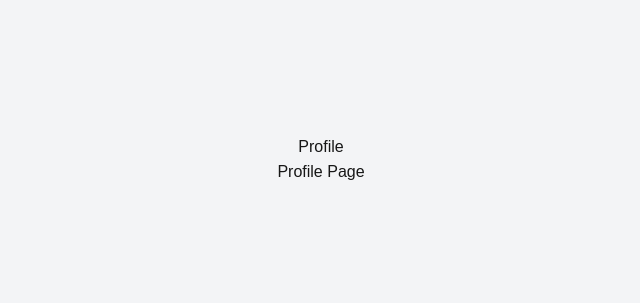
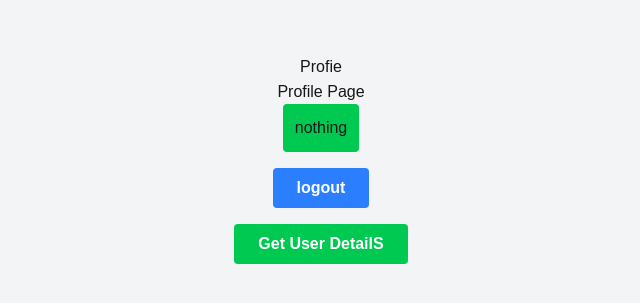
Before and after one commit to Kaab-Bhinder/next_auth, a Next.js app: page /profile in a window 1280 px wide. Shown: the part 241-544 px from the top of the page, without its empty margins (319-959 px from the left). Built offline with nearby package versions, Linux system fonts and the light colour scheme; no server answers.

Commit message:
added middleware plus me route

```diff
--- /dev/null
+++ b/src/app/api/users/logout/route.ts
@@ -0,0 +1,16 @@
+import {NextResponse} from 'next/server';
+export async function GET(){
+  try{
+    const response=NextResponse.json({
+      message:'Logout successful',
+      success:true
+    });
+    response.cookies.set('token','',
+      {httpOnly:true,expires:new Date(0)});
+      return response;
+  }
+  catch(error:any){
+    return NextResponse.json({error:error.message},{status:500});
+  }
+
+}
--- /dev/null
+++ b/src/app/api/users/me/route.ts
@@ -0,0 +1,18 @@
+import { getDataFromToken } from "@/helpers/getDataFromToken";
+import { NextRequest, NextResponse } from "next/server";
+import User from "@/models/userModel";
+import {connect } from "@/dbConfig/dbConfig";
+connect();
+export async function GET(request: NextRequest) {
+  try {
+   const userID= await getDataFromToken(request);
+   const user =await User.findOne({_id:userID}).select("-password")
+  return NextResponse.json ({
+    message:"User Found"
+  ,data:user,
+  success:true
+  })
+  } catch (error: any) {
+    return NextResponse.json({ error: error.message }, { status: 500 });
+  }
+}
--- a/src/app/profile/[id]/page.tsx
+++ b/src/app/profile/[id]/page.tsx
@@ -1,6 +1,23 @@
+"use client";
+import axios from "axios";
+import { useRouter, useParams } from "next/navigation";
 import React from "react";
+import toast from "react-hot-toast";
 
-const page = ({ params }: any) => {
+const page = () => {
+  const router = useRouter();
+  const params = useParams();
+  const logout = async () => {
+    try {
+      const response = await axios.get("/api/users/logout");
+      toast.success("Logout successful");
+      console.log(response.data);
+      router.push("/login");
+    } catch (err: any) {
+      console.log(err.message);
+      toast.error(err.message);
+    }
+  };
   return (
     <div className="flex flex-col justify-center items-center min-h-screen bg-gray-100">
       <h1>Profile</h1>
@@ -9,6 +26,12 @@ const page = ({ params }: any) => {
         Profile Page
         {params.id}
       </p>
+      <button
+        onClick={logout}
+        className="bg-blue-500 mt-4 px-6 hover:bg-blue-700 text-white font-bold py-2 rounded not-last:"
+      >
+        logout
+      </button>
     </div>
   );
 };
--- a/src/app/profile/page.tsx
+++ b/src/app/profile/page.tsx
@@ -1,12 +1,70 @@
-import React from "react";
+"use client";
+import axios from "axios";
+import { useRouter } from "next/navigation";
+import React, { useEffect } from "react";
+import toast from "react-hot-toast";
+import Link from "next/link";
 
 const page = () => {
+  const router = useRouter();
+  const [data, setData] = React.useState("nothing");
+  const logout = async () => {
+    try {
+      const response = await axios.get("/api/users/logout");
+      toast.success("Logout successful");
+      console.log(response.data);
+      router.push("/login");
+    } catch (err: any) {
+      console.log(err.message);
+      toast.error(err.message);
+    }
+  };
+  const getUserDetails = async () => {
+    try {
+      const response = await axios.get("/api/users/me");
+      console.log(response.data);
+      setData(response.data.data._id);
+    } catch (error) {
+      console.log(error);
+    }
+  };
+  useEffect(() => {
+    getUserDetails();
+  }, []);
+  useEffect(() => {
+    if (data !== "nothing") {
+      router.push(`/profile/${data}`);
+    }
+  }, [data]);
+
   return (
-    <div className="flex flex-col justify-center items-center min-h-screen bg-gray-100">
-      <h1>Profile</h1>
-      <hr />
-      <p>Profile Page </p>
-    </div>
+    <>
+      <div className="flex flex-col justify-center items-center min-h-screen bg-gray-100">
+        <h1>Profie</h1>
+        <hr />
+
+        <p>Profile Page </p>
+        <h2 className="p-3 rounded bg-green-500">
+          {data === "nothing" ? (
+            "nothing"
+          ) : (
+            <Link href={`/profile/${data}`}>{data}</Link>
+          )}
+        </h2>
+        <button
+          onClick={logout}
+          className="bg-blue-500 mt-4 px-6 hover:bg-blue-700 text-white font-bold py-2 rounded not-last:"
+        >
+          logout
+        </button>
+        <button
+          onClick={getUserDetails}
+          className="bg-green-500 mt-4 px-6 hover:bg-blue-700 text-white font-bold py-2 rounded not-last:"
+        >
+          Get User DetailS
+        </button>
+      </div>
+    </>
   );
 };
 
--- /dev/null
+++ b/src/helpers/getDataFromToken.ts
@@ -0,0 +1,15 @@
+import React from 'react'
+import jwt  from 'jsonwebtoken'
+import { NextRequest, NextResponse } from 'next/server'
+
+export  const getDataFromToken = (request:NextRequest) => {
+  try{
+  const token=  request.cookies.get('token')?.value ||'';
+  const decodedToken:any=jwt.verify(token,process.env.TOKEN_SECRET!);
+return decodedToken.id;
+}
+  catch(error:any){
+    throw new Error(error.message);
+
+}
+}
--- /dev/null
+++ b/src/middleware.ts
@@ -0,0 +1,23 @@
+import { NextResponse } from 'next/server'
+import type { NextRequest } from 'next/server'
+
+// This function can be marked `async` if using `await` inside
+export function middleware(request: NextRequest) {
+ const path=request.nextUrl.pathname;
+ const isPublicPath=path==='/login' || path==='/signup';
+ const isProtectedProfileRoute = path.startsWith('/profile');
+ const token=request.cookies.get('token')?.value;
+ if(!token && isProtectedProfileRoute){
+   return NextResponse.redirect(new URL('/login',request.url));
+ }
+ if(token && isPublicPath){
+   return NextResponse.redirect(new URL('/profile',request.url));
+ }
+}
+
+// See "Matching Paths" below to learn more
+export const config = {
+  matcher: ['/',
+     '/profile/:path*','/login','/signup'
+  ],
+}
```
